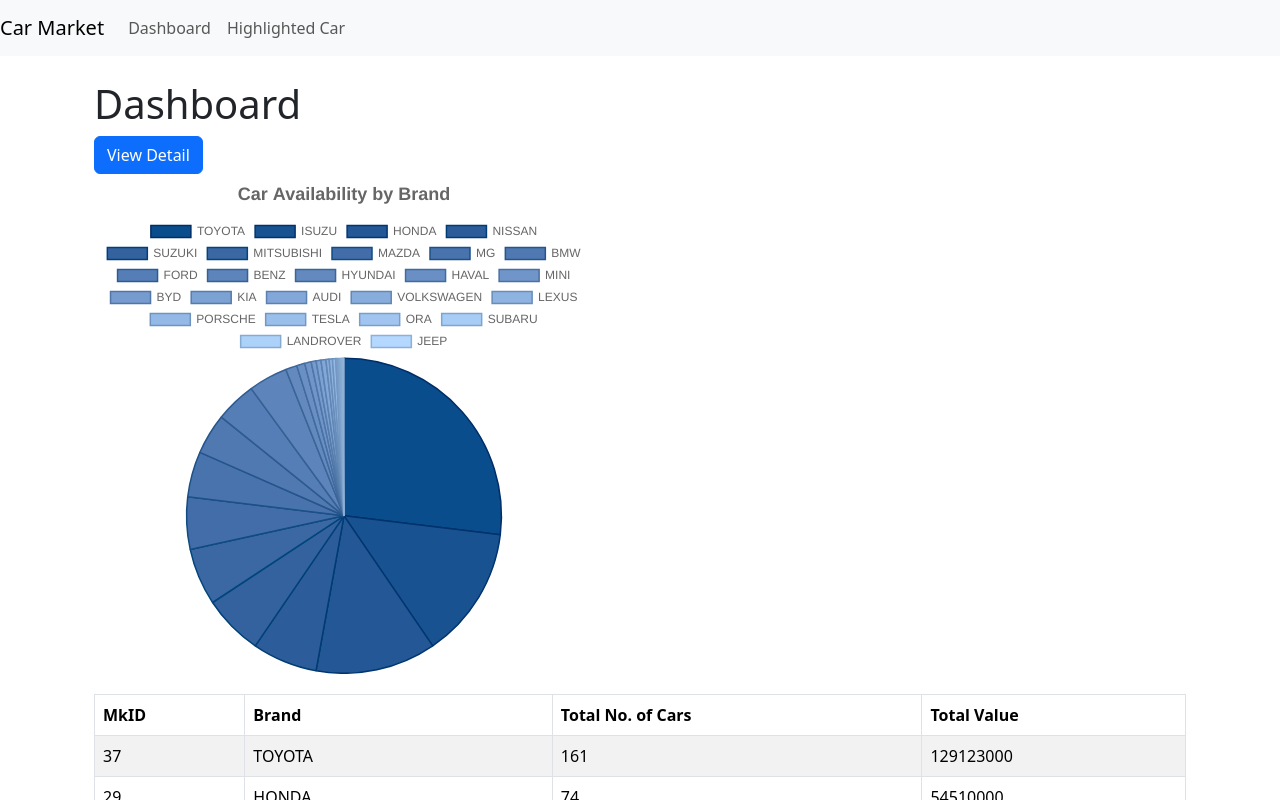
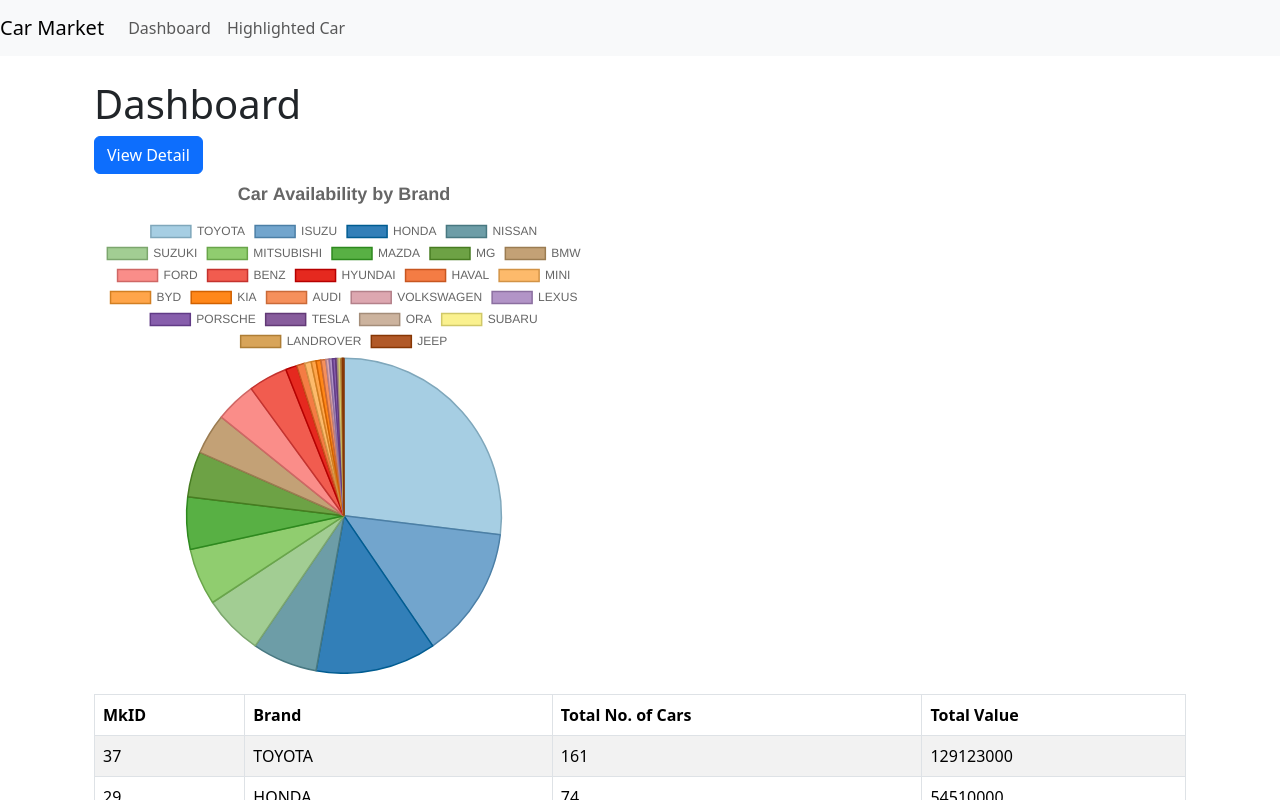
Before and after one commit to Aris823/project1-car-market-analytics, a React (Vite) app: page / in a window 1280 px wide. Shown: the top 800 px of the page. Built offline with nearby package versions, Linux system fonts and the light colour scheme.

Commit message:
Change different of pie chart by brand

```diff
--- a/src/Components/Piechart.jsx
+++ b/src/Components/Piechart.jsx
@@ -20,11 +20,14 @@
   return brandCounts;
 };
 
-const generateColorShades = (baseColor, count) => {
+// const generateColorShades = (baseColor, count) => {
 
-  return chroma.scale([chroma(baseColor).darken(0), chroma(baseColor).brighten(3)])
-               .mode('lab')
-               .colors(count);
+//   return chroma.scale([chroma(baseColor).darken(0), chroma(baseColor).brighten(3)])
+//                .mode('lab')
+//                .colors(count);
+// };
+const generateDistinctColors = (count) => {
+  return chroma.scale('paired').mode('lab').colors(count);
 };
 
 const PieChart = ({ data }) => {
@@ -38,8 +41,7 @@
   const values = sortedBrands.map(([, count]) => count);
 
   const colorCount = labels.length;
-  const baseColor = "#094D8C";
-  const colors = generateColorShades(baseColor, colorCount);
+  const colors = generateDistinctColors(colorCount);
 
   const pieData = {
     labels: labels,
--- a/src/Components/StackedbarChart2.jsx
+++ b/src/Components/StackedbarChart2.jsx
@@ -30,6 +30,8 @@
     return acc;
   }, {});
 
+  const distinctColors = chroma.scale('paired').mode('lab').colors(new Set(data.map(car => car.Model)).size);
+
   const sortedBrands = Object.keys(brandModelMap)
     .map(brand => ({
       brand,
@@ -56,8 +58,8 @@
       data: sortedBrands.map(brand => brandModelMap[brand][model] || 0),
       barThickness: 20,
       categoryPercentage: 1,
-      backgroundColor: colorShades[index],
-      borderColor: chroma(colorShades[index]).darken(0.8).hex(),
+backgroundColor: distinctColors[index % distinctColors.length],
+    borderColor: chroma(distinctColors[index % distinctColors.length]).darken(1.5).hex(),
       borderWidth: 1,
     };
   });
--- a/src/pages/CarListingPage/HomePage.jsx
+++ b/src/pages/CarListingPage/HomePage.jsx
@@ -1,6 +1,6 @@
 import React, { useState } from 'react';
 import Car from '../../Components/Car';
-import carsData from '../../assets/taladrod-cars.min.json';
+import carsData from '../../assets/taladrod-cars.json';
 import { Col, Row, Container } from 'react-bootstrap';
 import { useLocalStorage } from 'react-use';
 
@@ -75,6 +75,7 @@
                     <br />
                     <div style={{ textAlign: "center" }}>
                         <label htmlFor="brandFilter" className="filter-label">Filter by Brand: </label>
+                        &nbsp; &nbsp;
                         <select
                             id="brandFilter"
                             value={selectedBrand}
@@ -85,7 +86,7 @@
                                 <option key={brand} value={brand}>{brand}</option>
                             ))}
                         </select>
-
+                        &nbsp; &nbsp;
                         {selectedBrand !== "All" && subBrands.length > 0 && (
                             <select
                                 id="subBrandFilter"
```
